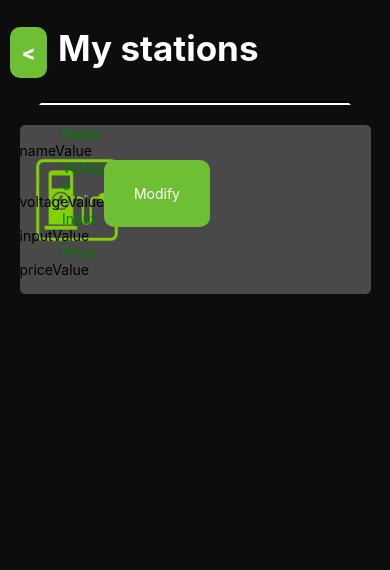
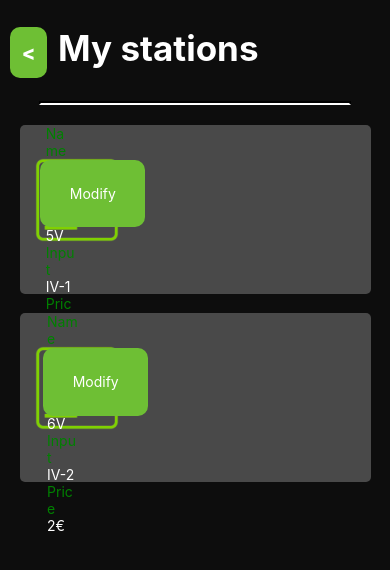
Before and after one commit to Pulsiive/mobile-owner, a React Native app: screen /StationList in a window 390 px wide. Shown: the top 570 px of the page. Built offline with nearby package versions, Linux system fonts and the light colour scheme; what @rnmapbox/maps would draw is missing.

Commit message:
[ADD] animation

```diff
--- a/App.js
+++ b/App.js
@@ -27,6 +27,7 @@ import PrivateMessages from './src/components/messages/PrivateMessages.js';
 import BorneMap from './src/components/borneProcess/BorneMap.js';
 import RegisterStation from './src/components/settings/RegisterStation.js';
 import MyStations from './src/components/settings/MyStationsList.js';
+import Reservations from './src/components/settings/Reservations.js';
 
 const Stack = createNativeStackNavigator();
 
@@ -47,6 +48,8 @@ class App extends Component {
           <Stack.Screen name="Withdraw" component={Withdraw} />
           <Stack.Screen name="RegisterStation" component={RegisterStation} />
           <Stack.Screen name="StationList" component={MyStations} />
+          <Stack.Screen name="Reservations" component={Reservations} />
+
           <Stack.Screen name="AccountTransaction" component={AccountTransaction} />
           <Stack.Screen name="LegalMentions" component={LegalMentions} />
           <Stack.Screen name="Tutorial" component={Tutorial} />
--- a/src/components/settings/Deposit.js
+++ b/src/components/settings/Deposit.js
@@ -9,6 +9,8 @@ import {
   TouchableOpacity,
   Modal
 } from 'react-native';
+
+import Icon from 'react-native-vector-icons/Entypo';
 
 const Deposit = ({ navigation }) => {
   const [amountInput, setAmountInput] = useState('0');
@@ -173,6 +175,7 @@ const Deposit = ({ navigation }) => {
                       data.name == paymentMethod ? styles.selectedCard : styles.nonSelectedCard
                     }
                   >
+                    <Icon style={{ marginLeft: '5%' }} name="credit-card" size={30} color="grey" />
                     <Text style={{ marginLeft: '5%', fontWeight: '700', fontSize: 18 }}>
                       {data.name}
                     </Text>
--- a/src/components/settings/MyStationsList.js
+++ b/src/components/settings/MyStationsList.js
@@ -1,25 +1,53 @@
 import React, { Component, useState } from 'react';
-import { Image, View, Text, TextInput, Pressable, StyleSheet, Switch, Modal } from 'react-native';
+import { Image, View, Text, TextInput, Pressable, StyleSheet, Modal } from 'react-native';
 
-import Slider from '@react-native-community/slider';
+const Stations = ({ stationData, navigation }) => {
+  return (
+    <View
+      style={{
+        backgroundColor: '#494949',
+        height: '20%',
+        width: '90%',
+        marginLeft: '5%',
+        marginTop: '5%',
+        borderRadius: 5
+      }}
+    >
+      <View style={{ flexDirection: 'row', height: '100%', width: '100%' }}>
+        <Image
+          style={{ width: 100, height: 100, position: 'absolute', top: '15%', left: '2%' }}
+          source={require('../../images/charging_station.png')}
+        />
+        <View style={{ marginRight: '-10%' }}>
+          <Text style={styles.informationType}>Name</Text>
+          <Text style={styles.informationValue}>{stationData.valueName}</Text>
+          <Text style={styles.informationType}>Voltage</Text>
+          <Text style={styles.informationValue}>{stationData.voltage}</Text>
+          <Text style={styles.informationType}>Input</Text>
+          <Text style={styles.informationValue}>{stationData.inputType}</Text>
+          <Text style={styles.informationType}>Price</Text>
+          <Text style={styles.informationValue}>{stationData.price}</Text>
+        </View>
+        <Pressable style={styles.modifyButton} onPress={() => navigation.navigate('Settings')}>
+          <Text style={{ color: 'white' }}>Modify</Text>
+        </Pressable>
+      </View>
+    </View>
+  );
+};
 
 const MyStations = ({ navigation }) => {
-  const [amountSelected, setAmountSelected] = useState(0);
-  const [maxAmount, setMaxAmount] = useState(20);
-  const [iban, setIban] = useState('FRXX XXXX XXXX XXXX');
-  const [isSwitchEnabled, setIsSwitchEnabled] = useState(false);
   const [modalVisible, setModalVisible] = useState(false);
+  const [StationData, setStationData] = useState([
+    {
+      valueName: 'Station 1',
+      voltage: '5V',
+      inputType: 'IV-1',
+      price: '1€'
+    },
+    { valueName: 'Station 2', voltage: '6V', inputType: 'IV-2', price: '2€' }
+  ]);
 
-  const toggleSwitch = () => setIsSwitchEnabled((previousState) => !previousState);
-
-  const handleChange = (text) => {
-    setAmountInput(text);
-    console.log(amountInput);
-  };
-  const handleChangeCard = (data) => {
-    console.log(data);
-    setPaymentMethod(data);
-  };
   const setModal = (event) => {
     console.log(event);
     setModalVisible(true);
@@ -52,36 +80,9 @@ const MyStations = ({ navigation }) => {
           marginLeft: '10%'
         }}
       />
-      <View
-        style={{
-          backgroundColor: '#494949',
-          height: '20%',
-          width: '90%',
-          marginLeft: '5%',
-          marginTop: '5%',
-          borderRadius: 5
-        }}
-      >
-        <View style={{ flexDirection: 'row', height: '100%', width: '100%' }}>
-          <Image
-            style={{ width: 100, height: 100, position: 'absolute', top: '15%', left: '2%' }}
-            source={require('../../images/charging_station.png')}
-          />
-          <View>
-            <Text style={styles.informationType}>Name</Text>
-            <Text>nameValue</Text>
-            <Text style={styles.informationType}>Voltage</Text>
-            <Text>voltageValue</Text>
-            <Text style={styles.informationType}>Input</Text>
-            <Text>inputValue</Text>
-            <Text style={styles.informationType}>Price</Text>
-            <Text>priceValue</Text>
-          </View>
-          <Pressable style={styles.modifyButton} onPress={() => navigation.navigate('Settings')}>
-            <Text style={{ color: 'white' }}>Modify</Text>
-          </Pressable>
-        </View>
-      </View>
+      {StationData.map((StationData, index) => (
+        <Stations stationData={StationData} navigation={navigation} />
+      ))}
     </View>
   );
 };
@@ -155,7 +156,11 @@ const styles = StyleSheet.create({
   },
   informationType: {
     color: 'green',
-    marginLeft: '50%'
+    marginLeft: '47%'
+  },
+  informationValue: {
+    color: 'white',
+    marginLeft: '47%'
   }
 });
 
--- /dev/null
+++ b/src/components/settings/Reservations.js
@@ -0,0 +1,249 @@
+import React, { Component, useState } from 'react';
+import {
+  Image,
+  View,
+  Text,
+  TextInput,
+  Pressable,
+  StyleSheet,
+  Modal,
+  SafeAreaView,
+  ScrollView
+} from 'react-native';
+
+const ReservationCard = ({ ReservationData, navigation }) => {
+  return (
+    <View
+      style={{
+        backgroundColor: 'white',
+        height: '20%',
+        width: '90%',
+        marginLeft: '5%',
+        marginTop: '5%',
+        borderRadius: 5
+      }}
+    >
+      <View style={{ flexDirection: 'row', height: '100%', width: '100%' }}>
+        <View
+          style={{
+            backgroundColor: 'grey',
+            marginTop: '5%',
+            marginLeft: '5%',
+            borderRadius: 50,
+            height: 50,
+            width: 50
+          }}
+        />
+        <View style={{ width: '70%' }}>
+          <Text style={{ color: 'black', marginLeft: '10%', marginTop: '15%' }}>
+            {ReservationData.renterUsername}
+          </Text>
+          <Text style={{ color: 'black', marginTop: '10%', marginLeft: '-20%' }}>
+            {ReservationData.valueName}
+          </Text>
+          <Text style={{ color: 'grey', marginTop: '5%', marginLeft: '-20%' }}>
+            Reservation #431, {ReservationData.startHour} - {ReservationData.endHour}
+          </Text>
+        </View>
+      </View>
+    </View>
+  );
+};
+
+const Reservations = ({ navigation }) => {
+  const [modalVisible, setModalVisible] = useState(false);
+  const [ReservationData, setReservationData] = useState([
+    {
+      valueName: 'Station 1',
+      voltage: '5V',
+      inputType: 'IV-1',
+      price: '1€',
+      date: '16 September',
+      startHour: '14h00',
+      endHour: '16h00',
+      renterUsername: 'Marc Dupont'
+    },
+    {
+      valueName: 'Station 2',
+      voltage: '6V',
+      inputType: 'IV-2',
+      price: '2€',
+      date: '16 September',
+      startHour: '10h00',
+      endHour: '11h00',
+      renterUsername: 'Thibault Decourville'
+    },
+    {
+      valueName: 'Station 2',
+      voltage: '6V',
+      inputType: 'IV-2',
+      price: '2€',
+      date: '16 September',
+      startHour: '18h00',
+      endHour: '21h00',
+      renterUsername: 'Tom Holland'
+    },
+    {
+      valueName: 'Station 2',
+      voltage: '6V',
+      inputType: 'IV-2',
+      price: '2€',
+      date: '16 September',
+      startHour: '08h00',
+      endHour: '16h00',
+      renterUsername: 'Chris Hemsworth'
+    },
+    {
+      valueName: 'Station 2',
+      voltage: '6V',
+      inputType: 'IV-2',
+      price: '2€',
+      date: '16 September',
+      startHour: '12h00',
+      endHour: '14h00',
+      renterUsername: 'Brad Pitt'
+    }
+  ]);
+
+  const setModal = (event) => {
+    console.log(event);
+    setModalVisible(true);
+  };
+  return (
+    <View style={styles.viewTemplate}>
+      <View style={{ width: '100%', height: '2%' }} />
+      <View style={styles.headWalletInformation}>
+        <Pressable style={styles.backButton} onPress={() => navigation.navigate('Settings')}>
+          <Text style={styles.backButtonContent}>{'<'}</Text>
+        </Pressable>
+        <Text
+          style={{
+            color: 'white',
+            width: '100%',
+            fontSize: 35,
+            fontWeight: '700',
+            marginLeft: '3%'
+          }}
+        >
+          Reservations
+        </Text>
+      </View>
+      <View
+        style={{
+          borderBottomColor: 'white',
+          width: '80%',
+          height: 1,
+          borderWidth: 2,
+          marginLeft: '10%'
+        }}
+      />
+      <Text
+        style={{
+          color: 'white',
+          width: '100%',
+          fontSize: 25,
+          fontWeight: '700',
+          marginTop: '10%',
+          marginLeft: '15%'
+        }}
+      >
+        Timeline
+      </Text>
+      <View style={{ width: '100%', height: '78%' }}>
+        <SafeAreaView style={styles.container}>
+          <ScrollView style={styles.scrollView}>
+            <View style={{ flexDirection: 'row' }}>
+              <View
+                style={{
+                  width: '15%',
+                  height: '100%',
+                  alignItems: 'center'
+                }}
+              >
+                {ReservationData.map((ReservationData, index) => (
+                  <View
+                    style={{
+                      height: '23%',
+                      width: '35%',
+                      alignItems: 'center'
+                    }}
+                  >
+                    <View style={styles.postCircle} />
+                    <View style={styles.whiteBar} />
+                  </View>
+                ))}
+              </View>
+              <View style={{ width: '85%' }}>
+                {ReservationData.map((ReservationData, index) => (
+                  <ReservationCard ReservationData={ReservationData} navigation={navigation} />
+                ))}
+              </View>
+            </View>
+          </ScrollView>
+        </SafeAreaView>
+      </View>
+    </View>
+  );
+};
+
+const styles = StyleSheet.create({
+  viewTemplate: {
+    backgroundColor: '#0D0D0D',
+    width: '100%',
+    height: '100%'
+  },
+  //HEADER
+  backButton: {
+    alignItems: 'center',
+    justifyContent: 'center',
+    height: '80%',
+    width: '10%',
+    borderRadius: 10,
+    elevation: 3,
+    backgroundColor: '#6EBF34'
+  },
+  backButtonContent: {
+    color: 'white',
+    fontSize: 20,
+    fontWeight: '800'
+  },
+  headWalletInformation: {
+    flexDirection: 'row',
+    padding: 10,
+    width: '100%',
+    height: '10%',
+    // backgroundColor: '#266400',
+    borderBottomLeftRadius: 20,
+    borderBottomRightRadius: 20
+  },
+  modal: {
+    backgroundColor: 'white',
+    height: '25%',
+    width: '80%',
+    borderRadius: 10,
+    borderWidth: 1,
+    borderColor: '#D4D4D4',
+    marginTop: '65%',
+    marginLeft: '10%'
+  },
+  selectedCard: {
+    flexDirection: 'row',
+    padding: 10,
+    marginBottom: '5%',
+    backgroundColor: '#CDCDCD'
+  },
+  nonSelectedCard: {
+    flexDirection: 'row',
+    marginBottom: '5%',
+    backgroundColor: 'white'
+  },
+  whiteBar: { backgroundColor: 'white', width: '5%', height: '100%' },
+  postCircle: {
+    backgroundColor: 'green',
+    borderRadius: 50,
+    height: 20,
+    width: 20
+  }
+});
+
+export default Reservations;
--- a/src/components/settings/Settings.js
+++ b/src/components/settings/Settings.js
@@ -68,6 +68,9 @@ const Settings = ({ navigation }) => {
         </Pressable>
         <Pressable style={styles.button} onPress={() => navigation.navigate('StationList')}>
           <Text style={styles.buttonContent}>My station list</Text>
+        </Pressable>
+        <Pressable style={styles.button} onPress={() => navigation.navigate('Reservations')}>
+          <Text style={styles.buttonContent}>Reservations</Text>
         </Pressable>
 
         <Text style={styles.sectionTitle}>Other</Text>
--- a/src/components/settings/Withdraw.js
+++ b/src/components/settings/Withdraw.js
@@ -1,4 +1,4 @@
-import React, { Component, useState } from 'react';
+import React, { Component, useState, useEffect } from 'react';
 import {
   Image,
   View,
@@ -8,7 +8,8 @@ import {
   StyleSheet,
   TouchableOpacity,
   Switch,
-  Modal
+  Modal,
+  Animated
 } from 'react-native';
 
 import Sound from 'react-native-sound';
@@ -20,6 +21,7 @@ const Withdraw = ({ navigation }) => {
   const [iban, setIban] = useState('FRXX XXXX XXXX XXXX');
   const [isSwitchEnabled, setIsSwitchEnabled] = useState(false);
   const [modalVisible, setModalVisible] = useState(false);
+  const [clicked, setClicked] = useState(false);
 
   Sound.setCategory('Playback');
 
@@ -29,6 +31,31 @@ const Withdraw = ({ navigation }) => {
       return;
     }
   });
+
+  const pieceIcon = (
+    <Image source={require('../../images/piece.png')} style={{ width: 50, height: 50 }} />
+  );
+
+  const RenderPieces = (navigation) => {
+    console.log('render pieces animation');
+    console.log(clicked);
+    return clicked ? <Pieces navigation={navigation} /> : <View />;
+  };
+
+  const submit = () => {
+    if (amountSelected != 0) {
+      setClicked(true);
+      pay.play((success) => {
+        if (success) {
+          console.log('successfully finished playing');
+        } else {
+          console.log('playback failed due to audio decoding errors');
+        }
+      });
+      //Should play an animation
+    }
+    // navigation.navigate('Wallet');
+  };
 
   const toggleSwitch = () => setIsSwitchEnabled((previousState) => !previousState);
 
@@ -161,21 +188,8 @@ const Withdraw = ({ navigation }) => {
             />
           </View>
         </View>
-        <Pressable
-          onPress={() => {
-            if (amountSelected != 0) {
-              pay.play((success) => {
-                if (success) {
-                  console.log('successfully finished playing');
-                } else {
-                  console.log('playback failed due to audio decoding errors');
-                }
-              });
-              //Should play an animation
-            }
-            navigation.navigate('Wallet');
-          }}
-        >
+        {RenderPieces(navigation)}
+        <Pressable onPress={submit}>
           <View
             style={{
               width: '60%',
@@ -208,7 +222,29 @@ const Withdraw = ({ navigation }) => {
     </View>
   );
 };
-// }
+
+const Pieces = ({ navigation }) => {
+  const [piecesAnimation, setPiecesAnimation] = useState(new Animated.Value(0));
+  const pieceIcon = (
+    <Image source={require('../../images/piece.png')} style={{ width: 50, height: 50 }} />
+  );
+
+  useEffect(() => {
+    Animated.timing(piecesAnimation, {
+      toValue: -750,
+      duration: 2000,
+      useNativeDriver: true
+    }).start(() => {
+      navigation.navigate('Wallet');
+    });
+  });
+
+  const pieceUp = {
+    transform: [{ translateY: piecesAnimation }]
+  };
+
+  return <Animated.View style={[styles.bubble, pieceUp]}>{pieceIcon}</Animated.View>;
+};
 
 const styles = StyleSheet.create({
   viewTemplate: {
@@ -260,6 +296,17 @@ const styles = StyleSheet.create({
     flexDirection: 'row',
     marginBottom: '5%',
     backgroundColor: 'white'
+  },
+  bubble: {
+    width: 100,
+    height: 100,
+    borderRadius: 50,
+    // backgroundColor: '#fc5c64',
+    position: 'absolute',
+    left: 150,
+    bottom: 50,
+    justifyContent: 'center',
+    alignItems: 'center'
   }
 });
 
```
Also changed, not shown: src/images/piece.png (added).
